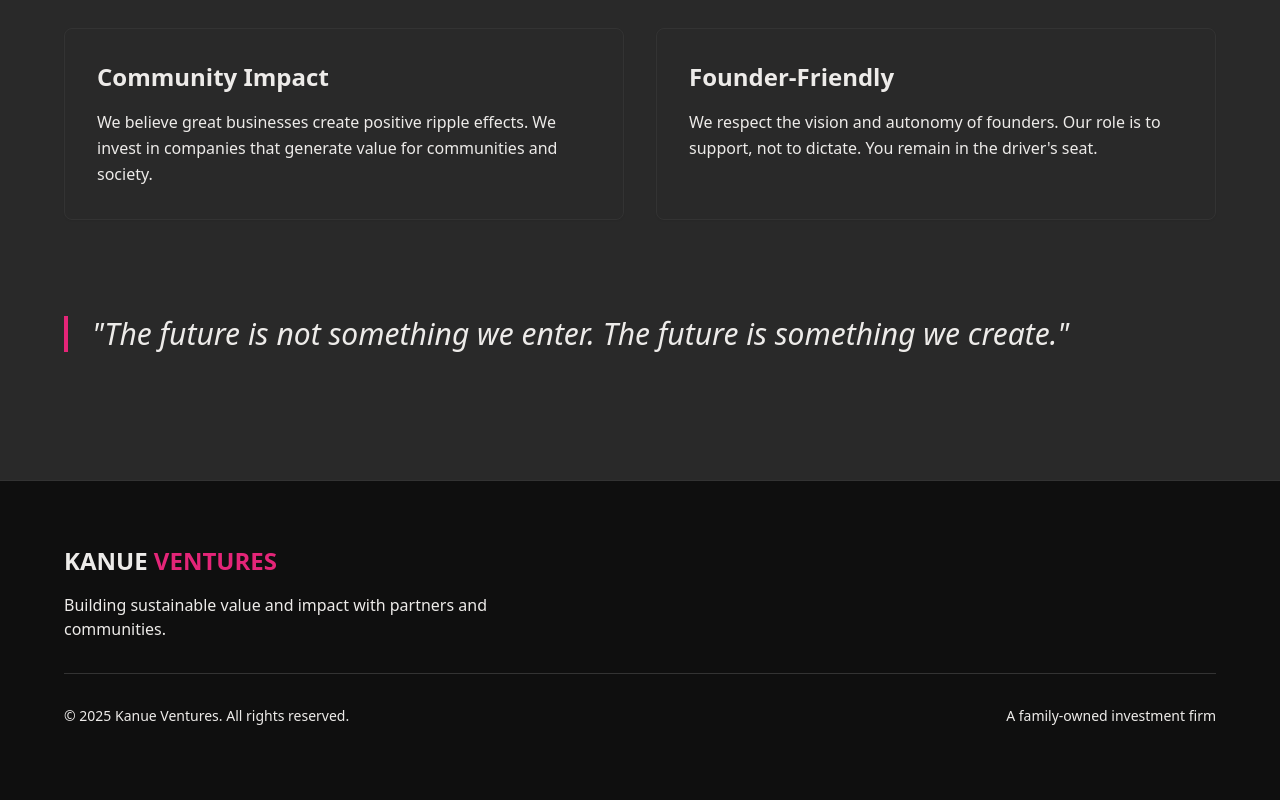
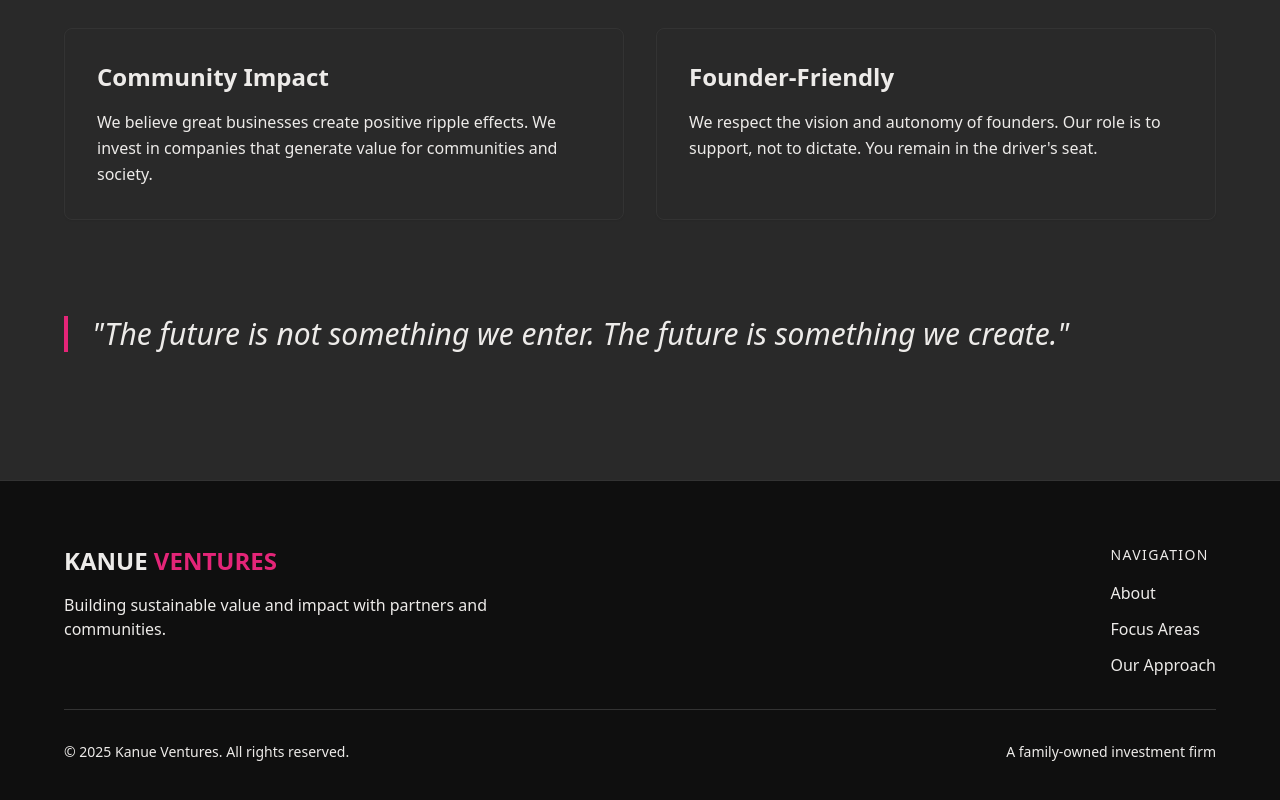
Before and after one commit to inshakanue/kanueventures, a React (Vite) app: page / in a window 1280 px wide. Shown: the part 2916-3716 px from the top of the page. Built offline with nearby package versions, Linux system fonts and the light colour scheme; the HTML template or start-up script is replaced by a standard one.

Commit message:
Add navigation links to footer

```diff
--- a/src/components/Footer.tsx
+++ b/src/components/Footer.tsx
@@ -1,9 +1,16 @@
 const Footer = () => {
+  const scrollToSection = (id: string) => {
+    const element = document.getElementById(id);
+    if (element) {
+      element.scrollIntoView({ behavior: "smooth" });
+    }
+  };
+
   return (
     <footer className="py-16 bg-background border-t border-border">
       <div className="container mx-auto px-6">
         <div className="max-w-6xl mx-auto space-y-8">
-          <div className="flex flex-col md:flex-row justify-between items-start md:items-center gap-8">
+          <div className="flex flex-col md:flex-row justify-between items-start gap-8">
             <div className="space-y-4">
               <h3 className="text-2xl font-bold text-foreground">
                 KANUE <span className="text-gold">VENTURES</span>
@@ -11,6 +18,32 @@ const Footer = () => {
               <p className="text-muted-foreground max-w-md">
                 Building sustainable value and impact with partners and communities.
               </p>
+            </div>
+
+            <div className="space-y-4">
+              <h4 className="text-sm text-muted-foreground uppercase tracking-widest">
+                Navigation
+              </h4>
+              <nav className="flex flex-col gap-3">
+                <button
+                  onClick={() => scrollToSection("about")}
+                  className="text-foreground hover:text-gold transition-colors text-left"
+                >
+                  About
+                </button>
+                <button
+                  onClick={() => scrollToSection("focus-areas")}
+                  className="text-foreground hover:text-gold transition-colors text-left"
+                >
+                  Focus Areas
+                </button>
+                <button
+                  onClick={() => scrollToSection("approach")}
+                  className="text-foreground hover:text-gold transition-colors text-left"
+                >
+                  Our Approach
+                </button>
+              </nav>
             </div>
           </div>
 
```
